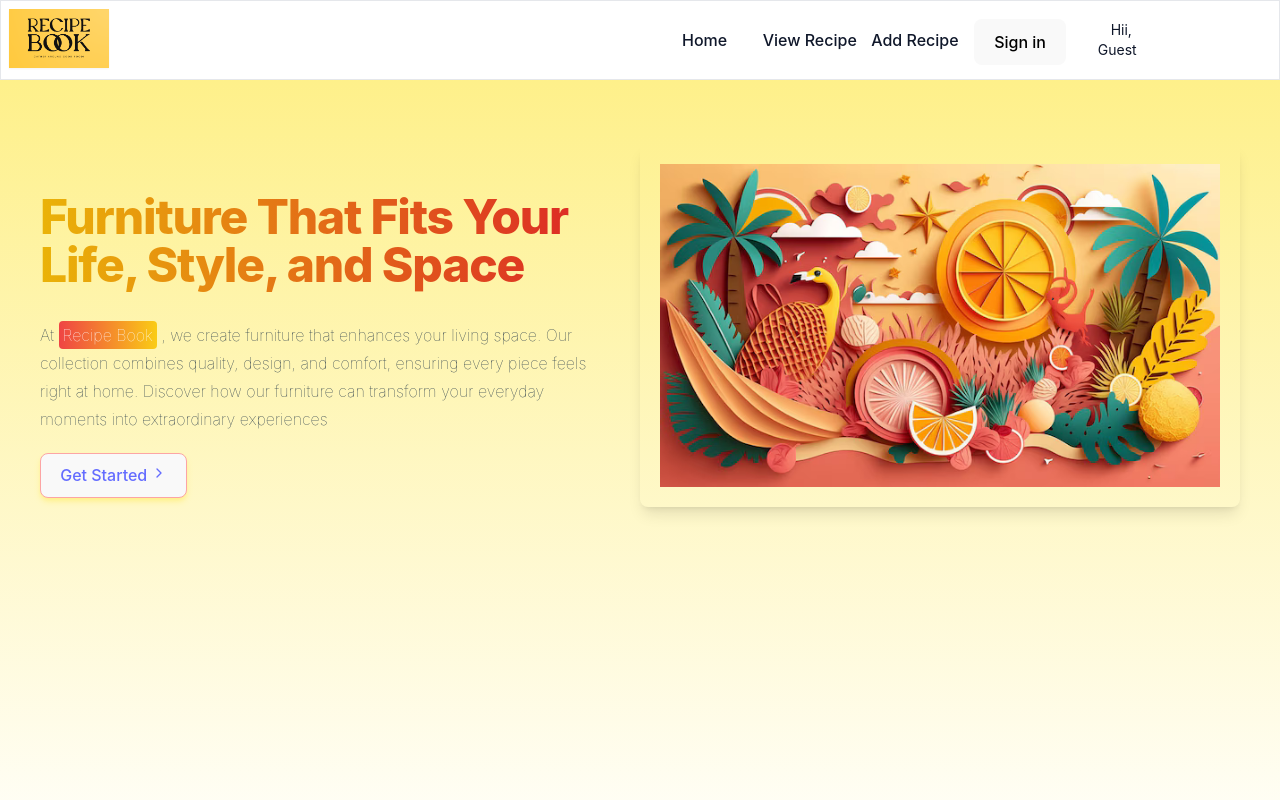
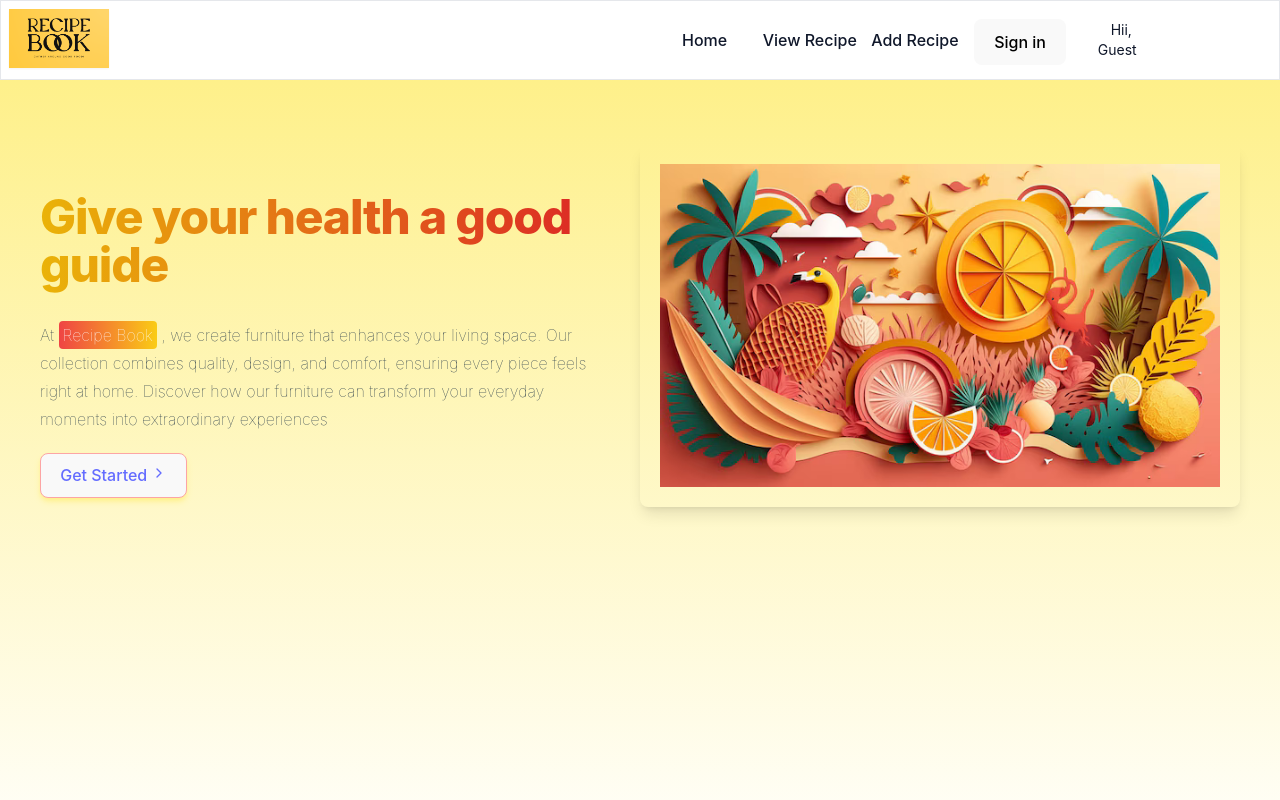
Before and after one commit to devsany/recipe, a React (Vite) app: page / in a window 1280 px wide. Shown: the top 800 px of the page. Built offline with nearby package versions, Linux system fonts and the light colour scheme; no server answers.

Commit message:
commited

```diff
--- a/src/components/Home.jsx
+++ b/src/components/Home.jsx
@@ -18,7 +18,7 @@ const Home = () => {
           <div className="flex justify-left items-center">
             <div className="ml-7 pt-10 md:ml-10 mr-10 items-center ">
               <h2 className="text-3xl pb-2 font-bold bg-gradient-to-r from-yellow-500 to-red-600 bg-clip-text text-transparent scroll-m-20 text-4xl font-extrabold tracking-tight lg:text-5xl">
-                Furniture That Fits Your Life, Style, and Space
+                Give your health a good guide
               </h2>
 
               <div className="leading-7 font-thin   [&:not(:first-child)]:mt-6">
```
